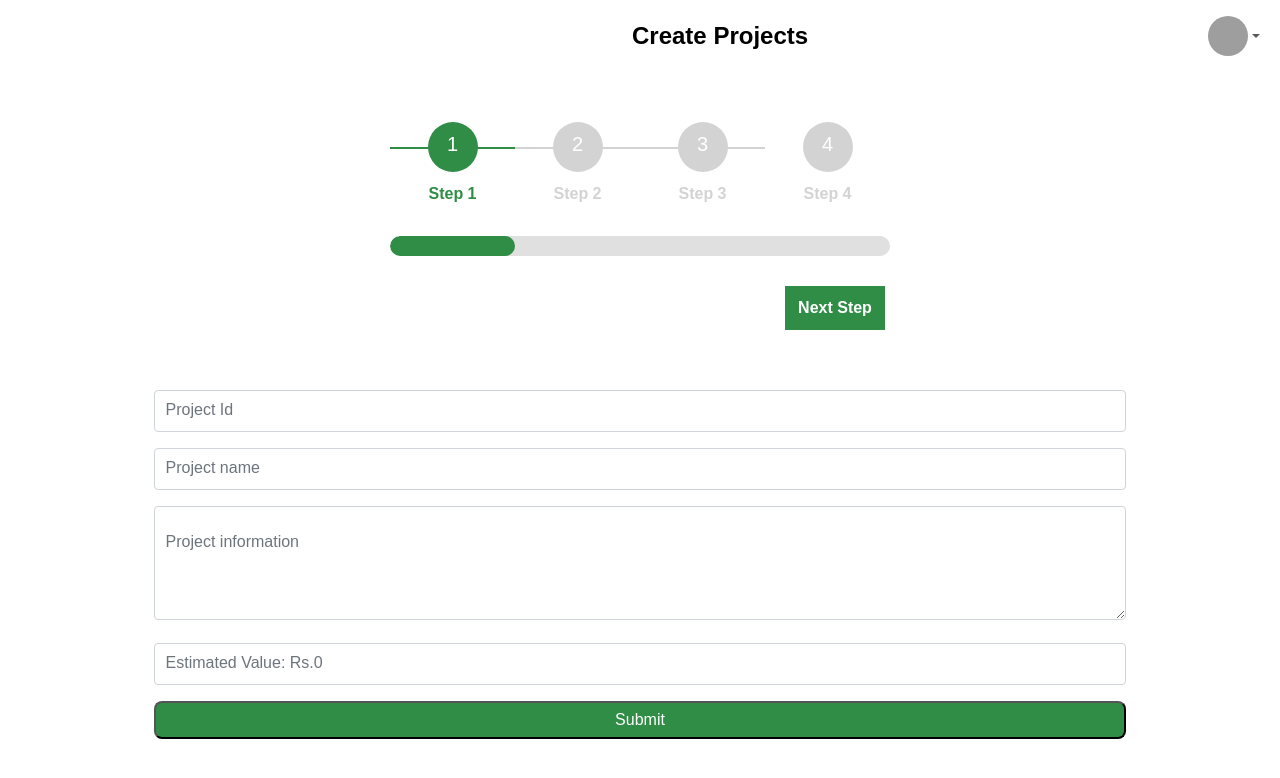
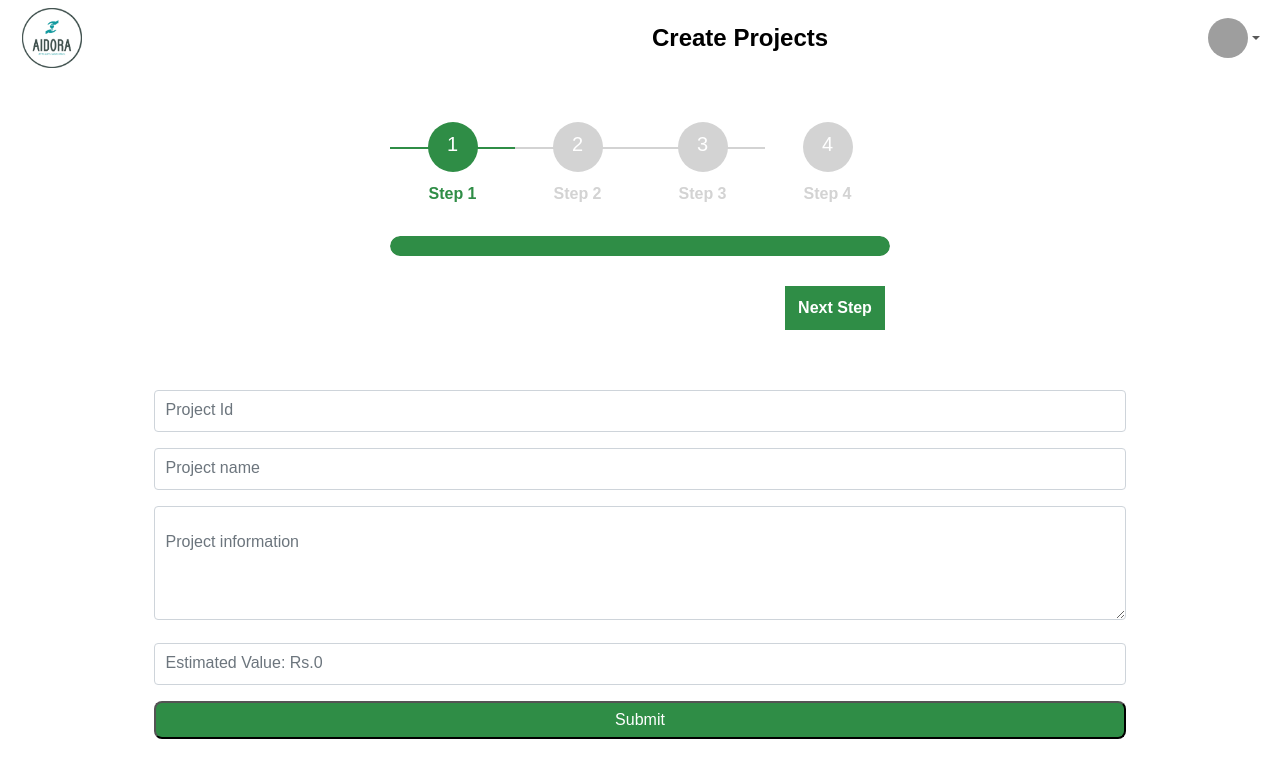
Before and after one commit to Navindu-Kavishka/aidora-frontend, a React (Vite) app: page /create in a window 1280 px wide. Shown: the top 778 px of the page. Built offline with nearby package versions, Linux system fonts and the light colour scheme; grey boxes are pictures that could not be loaded.

Commit message:
CreateProject Done

```diff
--- a/src/layouts/ProgressBar/ProgressBar.jsx
+++ b/src/layouts/ProgressBar/ProgressBar.jsx
@@ -3,7 +3,7 @@ import $ from 'jquery';
 
 const ProgressBar = () => {
   const [currentStep, setCurrentStep] = useState(1);
-  const steps = 4; // Total number of steps
+  const steps = ['Step One', 'Step Two', 'Step Three', 'Step Four']; // Total number of steps
   const fieldsetsRef = useRef([]);
 
   useEffect(() => {
--- a/src/pages/CreateProject/CreateProject.jsx
+++ b/src/pages/CreateProject/CreateProject.jsx
@@ -9,8 +9,16 @@ function CreateProject() {
   <nav style={{ width:'100%', zIndex: 2 }} id="main-navbar" className="navbar navbar-expand-lg navbar-light bg-white fixed-top">
    {/* Container wrapper */}
    <div className="container-fluid d-flex justify-content-center align-items-center">
+     {/* Logo */}
+     <a href="#">
+            <img
+              src="src/aidora img.png" // Replace with the path to your logo
+              alt="Logo"
+              style={{ height: '60px',width:'60px', marginRight: '10px' ,marginLeft:'10px'}} // Adjust the height and margin as needed
+            />
+          </a>
           {/* Centered text */}
-          <h1 className="navbar-brand mb-0" style={{marginLeft:'620px',fontSize:'24px',fontWeight:'bold'}}>Create Projects</h1>
+          <h1 className="navbar-brand mb-0" style={{marginLeft:'560px',fontSize:'24px',fontWeight:'bold'}}>Create Projects</h1>
       <ul className="navbar-nav ms-auto d-flex flex-row">
         {/* Notification dropdown */}
         {/* Avatar */}
--- a/src/pages/FundDashboard/FundDashboard.jsx
+++ b/src/pages/FundDashboard/FundDashboard.jsx
@@ -1,7 +1,13 @@
 import React from 'react';
 import SideBar from '../../layouts/SideBar/SideBar';
+import { useNavigate } from 'react-router-dom';
 
 const FundDashboard = () => {
+    const navigate = useNavigate();
+
+    const handleButtonClick = () => {
+      navigate('/create'); // Navigate to the next page
+    };
     return (
         <div style={{ height: '100%' }}>
             {/* Sidebar */}
@@ -60,7 +66,7 @@ const FundDashboard = () => {
                     </div>
                     <div className="row mt-3">
                     <div className="col d-flex align-items-center justify-content-center" style={{ marginLeft: '30px',marginTop:'20px'}}>
-    <button className="btn btn-success" style={{height:'160px',width:'250px',fontSize: '60px'}}>+</button>
+    <button onClick={handleButtonClick} className="btn btn-success" style={{height:'160px',width:'250px',fontSize: '60px'}}>+</button>
 </div>
 
                     </div>
```
